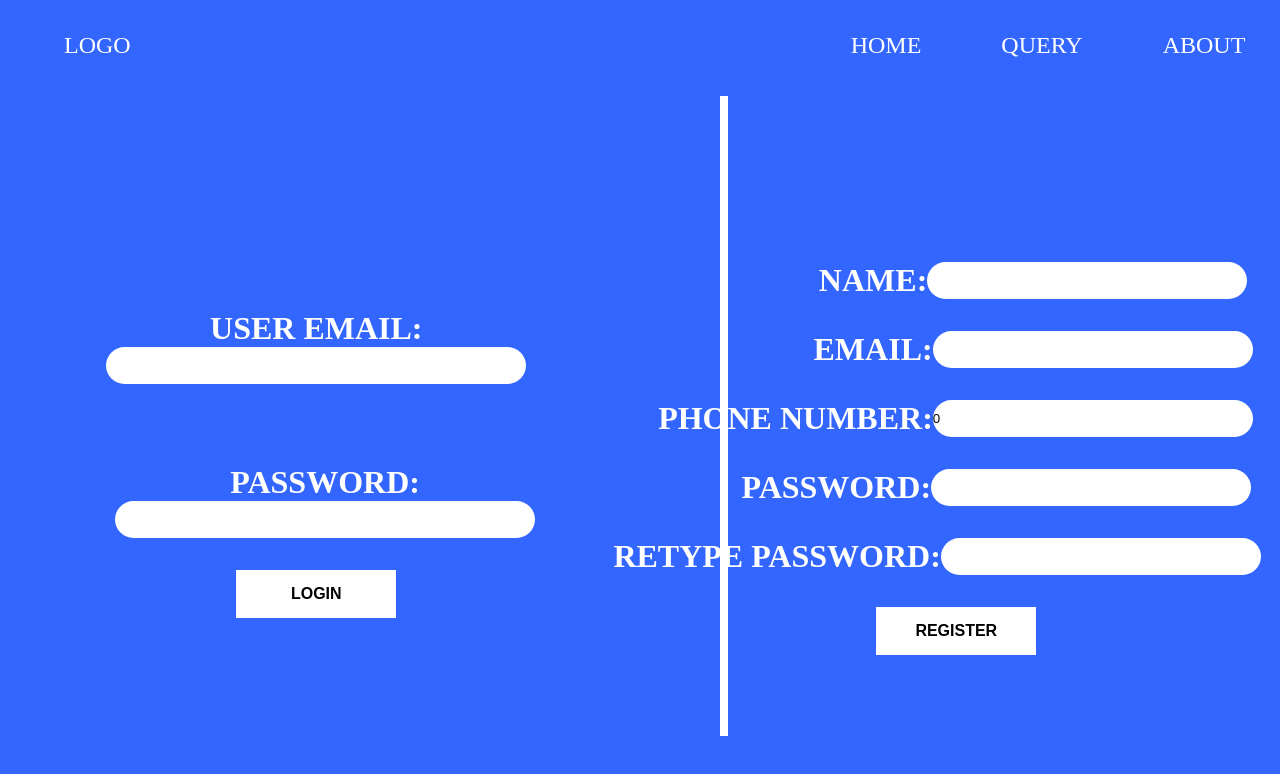
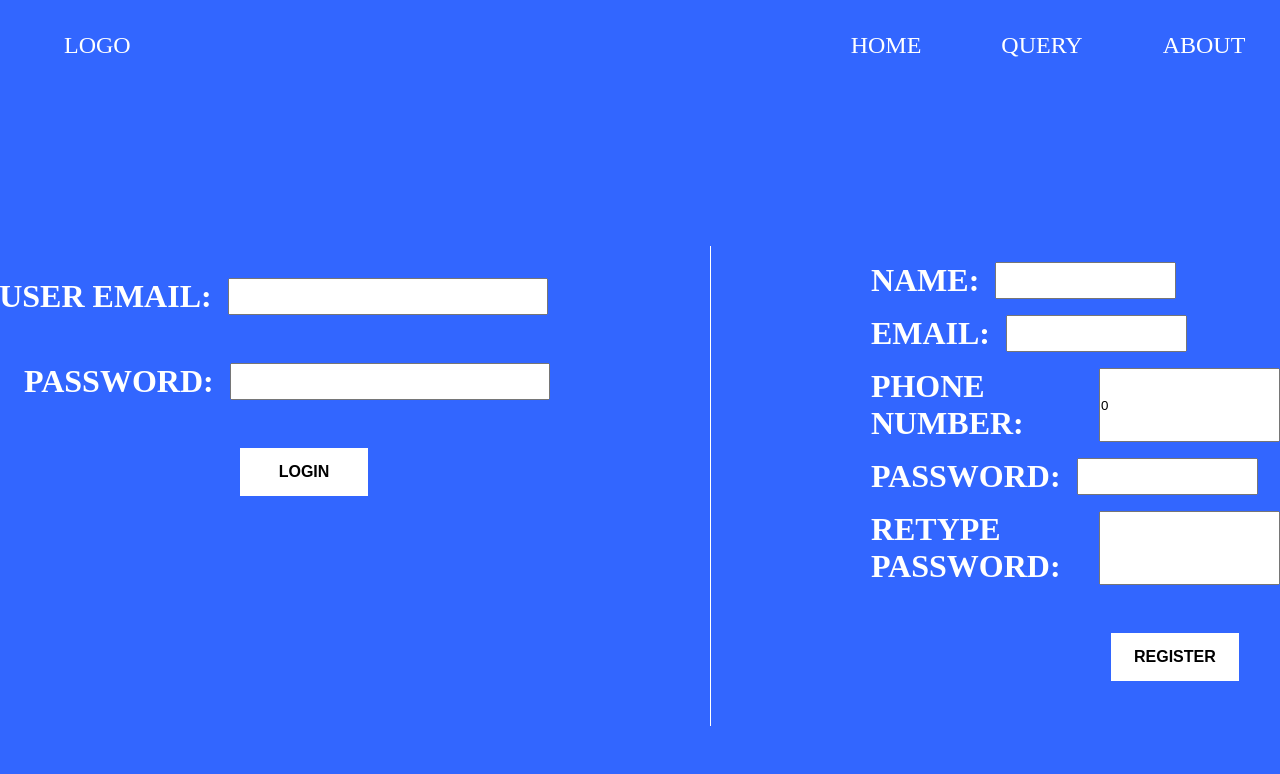
Before and after one commit to Ani-Hack-hub/ProjectBuilder.io, a React (Vite) app in the folder frontend/: page / in a window 1280 px wide. Shown: the top 774 px of the page. Built offline with nearby package versions, Linux system fonts and the light colour scheme.

Commit message:
done user login/register- need to connect backend

```diff
--- a/frontend/src/Assets/style/login_up.css
+++ b/frontend/src/Assets/style/login_up.css
@@ -1,118 +1,117 @@
 .form{
+    place-content: center;
+    display: flex;
+    gap: 10rem;
+    margin-top: 10rem;
+    list-style: none;
+    overflow: hidden;
+ }
+
+.login>ul{
+    list-style: none;
+    margin-top: -1rem;
+}
+.login>ul>li{
     display: grid;
     grid-template-columns: auto auto;
-    justify-items: center;
-    margin-top: -1rem;
-    list-style: none;
-    overflow: hidden;
+    margin-top: 3rem;
 }
-.login>ul{
-    list-style: none;
+.login>ul>li>div>label{
+    font-size: 2rem;
+    font-weight: bold;
+    color: white;
+    justify-self: flex-end;
+    /* border: 2px solid white; */
 }
-.register>ul{
-    list-style: none;
+.login>ul>li>div{
+    display: flex;
+    gap: 1rem;
+    /* border: 2px solid white; */
 }
 
-.login>ul{
-    margin-top: 15rem;
-    gap: 5rem;
-    text-align: center;
-}
-.login>ul>li>label{
-    font-size: 2rem;
-    color: white;
-    font-weight: bolder;
-
+.passwd>div{
+    margin-left: 1.5rem;
 }
 
-.login>ul>li>input{
-    font-size: 2rem;
-    border-radius: 1.5rem;
-    border: none;
+.uemail>div{
+    margin-left: -.05rem;
+}
+.uemail>div>input{
+    width: 20rem;
 }
 
-.login>ul>.passwd{
-    margin-left: 1.1rem;
+.passwd>div>input{
+    width: 20rem;
 }
 
-.login>ul>li{
-    margin-top: 5rem;
-}
-button{
-    margin-top: 2rem;
-    width: 10rem;
+.login>ul>button{
+    margin-top: 3rem;
+    margin-left: 15rem;
+    width: 8rem;
     height: 3rem;
     background-color: white;
     border: none;
-    text-align: center;
+}
+.login>ul>button>a{
+    text-decoration: none;
+    color: black;
     font-size: 1rem;
     font-weight: bold;
 }
-.line1{
-    position: absolute;
-    width: 0.5rem;
-    height: 40rem;
-    background-color: white;
-    top: 6rem;
-    left: 45rem;
-    text-align: center;
+
+.register>ul{
+    list-style: none;
+    /* margin-top: 1rem; */
+}
+.register>ul>li>div{
+    display: grid;
+    grid-template-columns: 50% auto;
+    /* place-items: center; */
+    margin-top: 1rem;
+}
+.register>ul>li>div>label{
+    font-size: 2rem;
+    font-weight: bold;
+    color: white;
+    justify-self: flex-end;
+}
+.register>ul>li>div{
+    display: flex;
+    gap: 1rem;
+    /* border: 2px solid white; */
 }
 
-.register>ul>li{
-    margin-top: 2rem;
-    display: grid;
-    grid-template-columns: auto auto;
+.passwd>div{
+    margin-left: 1.5rem;
 }
 
-.register>ul{
-    margin-top: 12rem;
-    gap: 5rem;
-    text-align: center;
+.uemail>div{
+    margin-left: -.05rem;
 }
-.register>ul>li>label{
-    color: white;
-    font-size: 2rem;
-    font-weight: bold;
-    text-align: end;
-}
-.register>ul>li>input{
-    border-radius: 1.5rem;
-    border: none;
-}
-.email{
-    position: relative;
-    left: -0.1rem;
-}
-.pno{
-    position: relative;
-    left: -0.05rem;
-}
-.pno>input{
+.uemail>div>input{
     width: 20rem;
 }
 
-.name>input{
+.passwd>div>input{
     width: 20rem;
 }
 
-.email>input{
-    width: 20rem;
+.register>ul>button{
+    margin-top: 3rem;
+    margin-left: 15rem;
+    width: 8rem;
+    height: 3rem;
+    background-color: white;
+    border: none;
 }
-.name, .email{
-    position: relative;
-    left: 4.8rem;
+.register>ul>button>a{
+    text-decoration: none;
+    color: black;
+    font-size: 1rem;
+    font-weight: bold;
 }
-.pass>input{
-    width: 20rem;
+.line-sep{
+    width: 0.1rem;
+    height: 30rem;
+    background-color: white;
 }
-.pass{
-    position: relative;
-    left: 2.5rem;
-}
-.pass_2>input{
-    width: 20rem;
-}
-.pass_2{
-    position: relative;
-    left: -1.2rem;
-}
--- a/frontend/src/Pages/Login_Reg.jsx
+++ b/frontend/src/Pages/Login_Reg.jsx
@@ -1,8 +1,9 @@
-import React, { useState } from 'react'
+import React, { useState, useEffect } from 'react'
 import axios from 'axios'
 import '../Assets/style/login_up.css'
 
 function Login_Reg() {
+  document.title = 'LOGIN/REGISTER'
   const [name, setName] = useState('')
   const [email, setEmail] = useState('')
   const [passwd, setPass] = useState('')
@@ -21,8 +22,8 @@ function Login_Reg() {
     setPass(e.target.value)
   }
   const handleRPass = (e)=>{
-    const check = e.targett.value
-    if (check == passwd) setR_pass(e.target.value)
+    const check = e.target.value
+    if (check === passwd) setR_pass(e.target.value)
   }
   const handlePno = (e)=>{
     setPno(e.target.value)
@@ -33,50 +34,74 @@ function Login_Reg() {
   const handleCPass = (e)=>{
     setCpass(e.target.value)
   }
+  const new_User = {
+      "Name":name,
+      "Email":email,
+      "Pno":pno,
+      "Passwd":passwd
+  }
+  const handleLogin=()=>{
+    console.log('here')
+    // axios.post('http://localhost:5555/user',new_User).then((res)=>{
+    //   console.log('added')
+    // }).catch((err)=>console.error(err))
+  }
 
-  const handleLogin=()=>{
-    console.log(cemail+'\n'+cpass)
-  }
+
 
   return (
       <ul className='form'>
         <li className='login'>
-            <ul >
+            <ul>
               <li className='uemail'>
+                <div>
                   <label htmlFor="email">USER EMAIL: </label>
                   <input type="text" value={cemail} name='email' onChange={handleCemail}/>
+                </div>
               </li>
               <li className='passwd'>
+                <div>
                   <label htmlFor="passwd">PASSWORD: </label>
                   <input type="text" name='passwd' value={cpass} onChange={handleCPass}/>
+                </div>
               </li>
-              <button type='submit' onClick={handleLogin}>LOGIN</button>
-              <div className="line1"></div>
+              <button type='submit' onClick={handleLogin}><a href="">LOGIN</a></button>
             </ul>
         </li>
+        <div className="line-sep"></div>
         <li className='register'>
           <ul >
             <li className='name '>
+              <div>
                 <label htmlFor="name">NAME: </label>
                 <input type="text" name='name' value={name} onChange={handleName} />
+              </div>
             </li>
             <li className='email'>
+              <div>
                 <label htmlFor="mail">EMAIL: </label>
                 <input type="text" name='mail' value={email} onChange={handleEmail} />
+              </div>
             </li>
             <li className='pno'>
+              <div>
                 <label htmlFor="pno">PHONE NUMBER: </label>
                 <input type="text" name='pno' value={pno} onChange={handlePno} />
+              </div>
             </li>
             <li className='pass'>
+              <div>
                 <label htmlFor="pass">PASSWORD: </label>
                 <input type="text" name="pass" value={passwd} onChange={handlePass} />
+              </div>
             </li>
             <li className='pass_2'>
+              <div>
                 <label htmlFor="passwd_2">RETYPE PASSWORD: </label>
                 <input type="text" name='passwd_2' value={r_passwd} onChange={handleRPass}/>
+              </div>
             </li>
-            <button type='submit'>REGISTER</button>
+            <button type='submit' onClick={handleLogin}><a href="">REGISTER</a></button>
           </ul>
         </li>
       </ul>
```
Also changed, not shown: 1 other file (tests, documents, lock files or other folders). Lines whose indentation alone changed are shown as unchanged.
